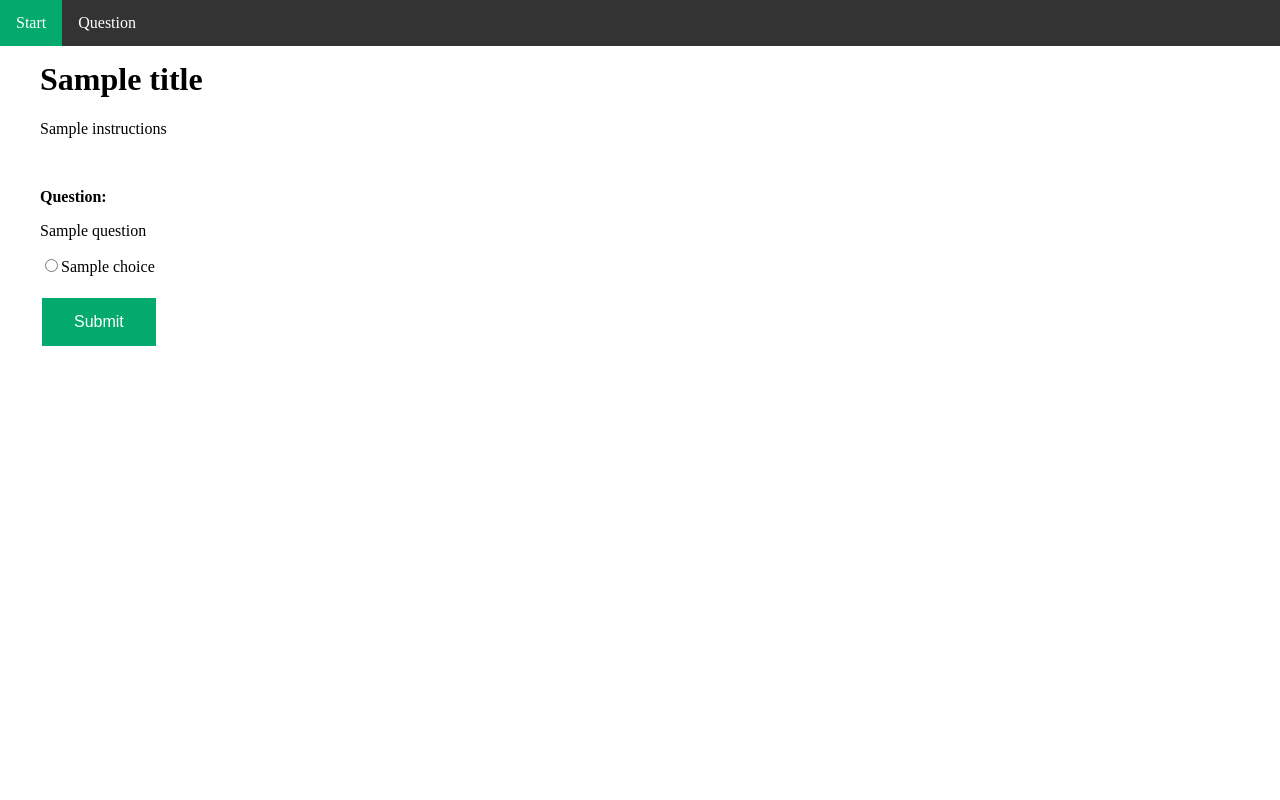
After one commit to Katsurio/FlaskSurvey, a Flask app: template templates/question.html in a window 1280 px wide. The commit adds this page. Run offline with Flask 2, Linux system fonts and the light colour scheme; the template is opened without the code that fills it: values that come from a table or form of the project are taken from there, most other values are stand-ins (such as "Sample title", 1, 10 or a date in 2020).

Commit message:
feat: question and choices are showing on the page, and added redirect if someone changes the url questions they go to correct question

```diff
--- /dev/null
+++ b/QuestionForm.py
@@ -0,0 +1,9 @@
+from flask_wtf import FlaskForm
+from wtforms import StringField, RadioField, SubmitField
+from wtforms.validators import DataRequired
+from Surveys import satisfaction_survey as ss
+
+class QuestionForm(FlaskForm):
+    place = StringField('Place:', validators=[DataRequired()])
+    radio = RadioField('Choices', choices=[], validators=[DataRequired()])
+    submit = SubmitField('Submit')
--- a/app.py
+++ b/app.py
@@ -3,6 +3,8 @@ from flask.globals import request
 from flask_debugtoolbar import DebugToolbarExtension
 
 from Surveys import Question as Q, Survey as S, satisfaction_survey as ss, personality_quiz as pq, surveys
+from QuestionForm import QuestionForm as QF
+
 
 app = Flask(__name__)
 app.config['SECRET_KEY'] = "himitsu-desu"
@@ -26,6 +28,16 @@ def start_survey():
 @app.route('/question/<int:id>')
 def question(id):
     """Return question page."""
+    form = QF()
 
+    current_id = len(responses)
+    title = ss.title
+    question = ss.questions[current_id].question
+    choices = ss.questions[current_id].choices
+    instructions = ss.instructions
 
-    return render_template("question.html")
+    if id == current_id:
+        return render_template("question.html", question = question, title = title, id = current_id, form = form, instructions = instructions, choices = choices)
+    else:
+        return redirect(f'/question/{current_id}')
+        # redirect(f'/question/{current_id}', q = question, title = title, id = current_id, form = form, instructions = instructions)
--- a/requirements.txt
+++ b/requirements.txt
@@ -2,8 +2,10 @@ blinker==1.4
 click==7.1.2
 Flask==1.1.4
 Flask-DebugToolbar==0.11.0
+Flask-WTF==0.15.1
 install==1.3.4
 itsdangerous==1.1.0
 Jinja2==2.11.3
 MarkupSafe==2.0.1
 Werkzeug==1.0.1
+WTForms==2.3.3
--- /dev/null
+++ b/templates/question.html
@@ -0,0 +1,29 @@
+{% extends 'base.html'  %}
+
+{% block title %}Question Page{{ title }}{% endblock %}
+
+
+{% block h1_name %}
+<h1>{{ title }}</h1>
+<p>{{ instructions }}</p>
+<br>
+{% endblock %}
+
+{% block content %}
+    <p><b>Question:</b></p>
+    <p>{{ question }}</p>
+    <form id="question-form" class="question-form" method="POST" action="/answer">
+        {{ form.csrf_token }}
+            <div>
+                {% for choice in choices %}
+                    <input type="radio" name="choices" id="{{ choice }}" value="{{ choice }}">{{ choice }}</input><br>
+                {% endfor %}
+            </div>
+        <br>
+        <div>
+            <input id="submit-btn" class="submit-btn button" type="submit" value="Submit">
+        </div>
+    </form>
+
+
+{% endblock %}
--- a/templates/start.html
+++ b/templates/start.html
@@ -8,5 +8,6 @@
 {% endblock %}
 
 {% block content %}
+    <p>{{ instructions }}</p>
     <a href="/question/0" class="button">Start Survey</a>
 {% endblock %}
```
Also changed, not shown: templates/question-form.html (added, +9 -0 lines).
